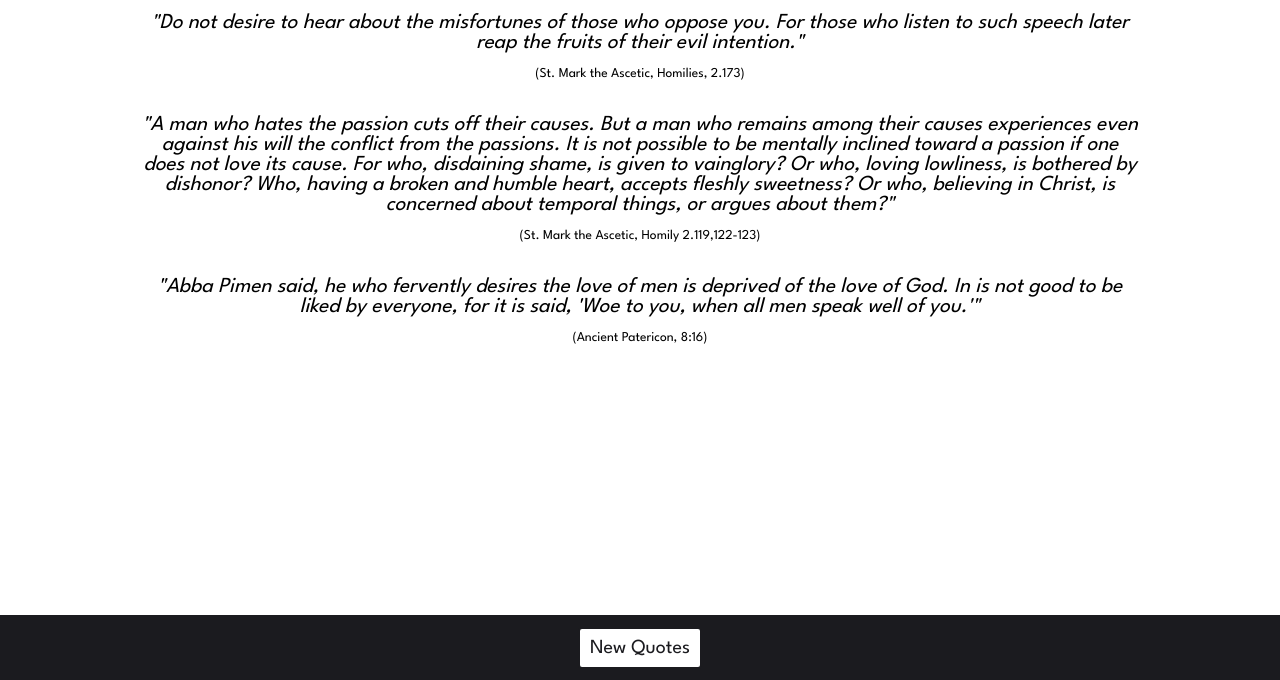
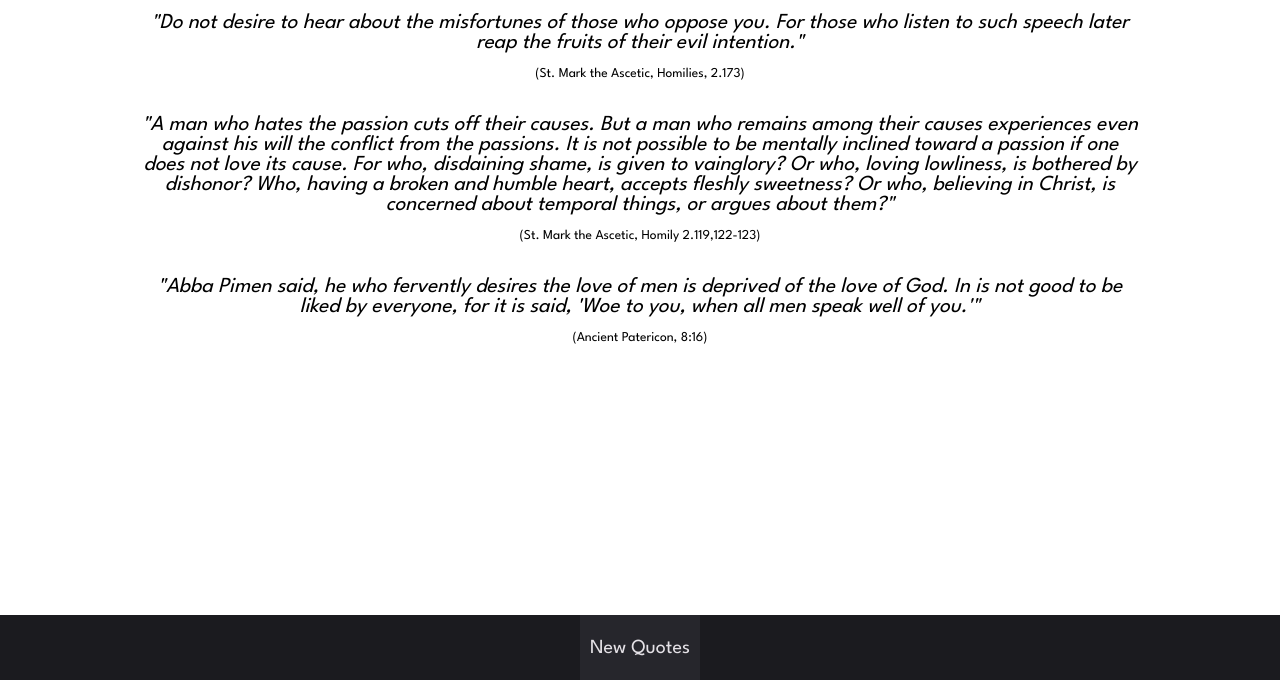
Before and after one commit to JT-Martin/orthodox-quotes, a plain HTML site: page index.html in a window 1280 px wide. Shown: the part 120-800 px from the top of the page. Drawn offline with Linux system fonts and the light colour scheme; a web font is replaced by a local one.

Commit message:
cleaner button style

```diff
--- a/resources/css/style.css
+++ b/resources/css/style.css
@@ -52,22 +52,19 @@ body {
     font-size: 20px;
     text-align: center;
     padding: 10px;
-    background-color: white;
-    color: var(--color-background);
-    border-width: 2px;
-    border-radius: 0.25rem;
-    border-color: var(--color-background);
-    border-style: solid;
+    background-color: var(--color-background-variant);
+    color: var(--color-on-background);
+    border-width: 0;
     font-family: 'League Spartan', sans-serif;
     cursor: pointer;
     transition: color .2s ease-in-out;
     transition: background-color .2s ease-in-out;
+    height: 100%;
 }
 
 #button:hover {
-    background-color: var(--color-background-variant);
+    background-color: var(--color-surface-variant);
     color: var(--color-on-background);
-    border-color: white;
 }
 
 #button:active {
```
